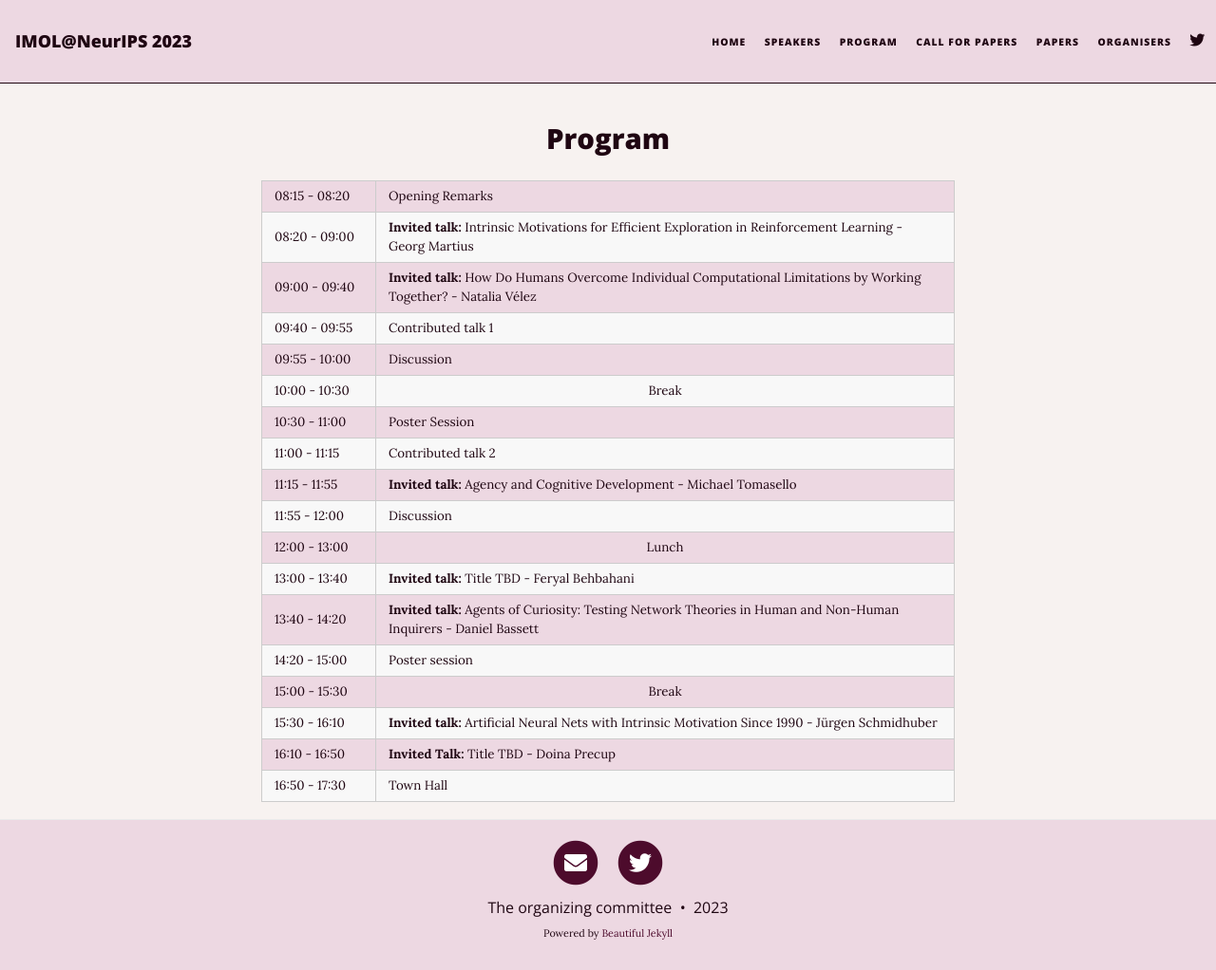
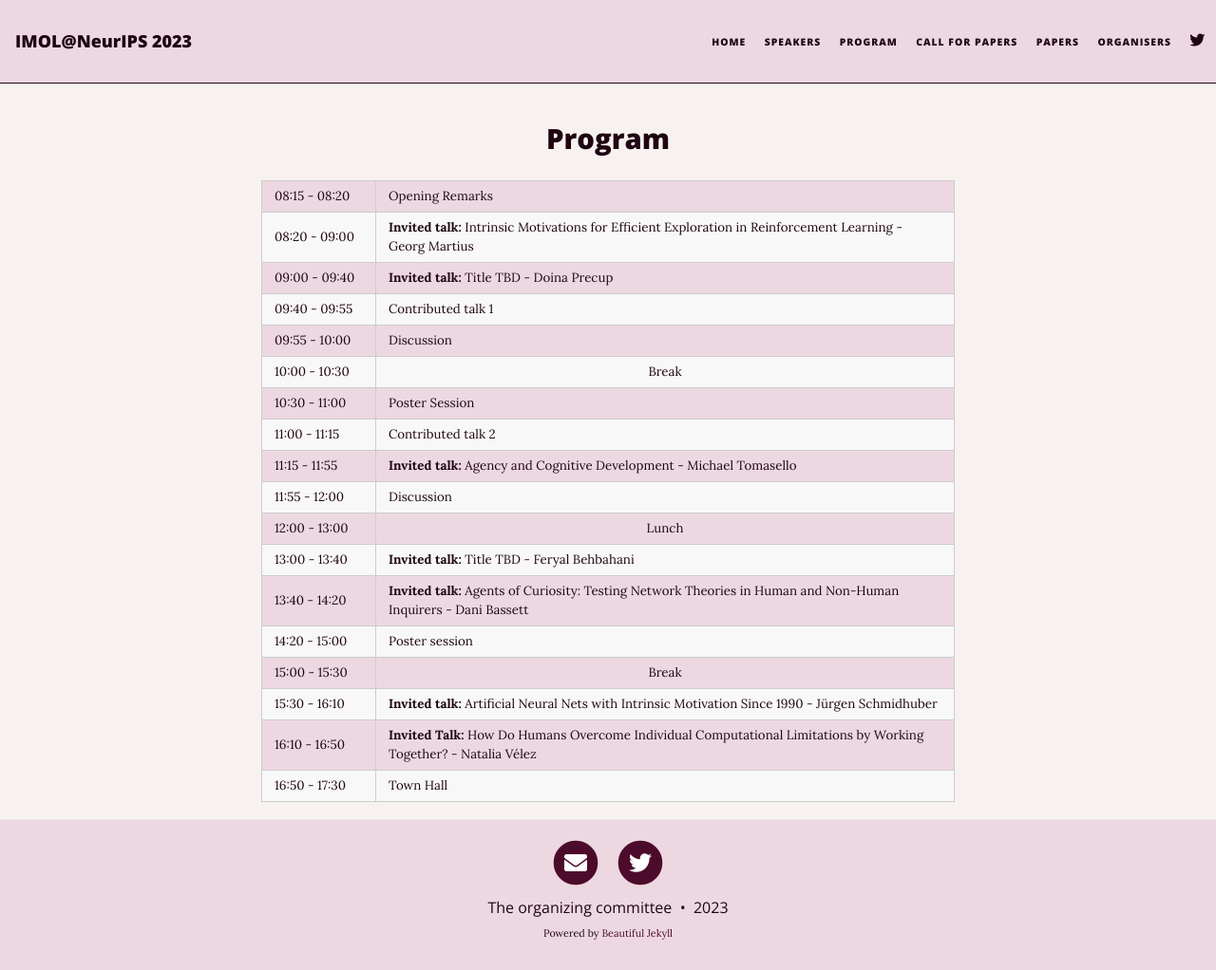
Before and after one commit to nmady/imol-workshop.github.io, a Jekyll site: the page built from program.md, in a window 1280 px wide and 1022 px high. Shown: the whole window at 95% size. Built offline with Jekyll 4.4.1, drawn with Linux system fonts in a browser that asks for light colours; nearby versions of some CDN libraries; some of the changed lines change nothing that is shown.

Commit message:
Update program.md
Fix Doina timing and Dani spelling

```diff
--- a/program.md
+++ b/program.md
@@ -22,7 +22,7 @@
 
   <tr>
     <td>09:00 - 09:40</td>
-    <td><b>Invited talk:</b>  How Do Humans Overcome Individual Computational Limitations by Working Together? - Natalia Vélez</td>
+    <td><b>Invited talk:</b> Title TBD - Doina Precup</td>
   </tr>
 
   <tr>
@@ -70,7 +70,7 @@
 
   <tr>
     <td>13:40 - 14:20</td>
-    <td><b>Invited talk:</b>  Agents of Curiosity: Testing Network Theories in Human and Non-Human Inquirers - Daniel Bassett </td>
+    <td><b>Invited talk:</b>  Agents of Curiosity: Testing Network Theories in Human and Non-Human Inquirers - Dani Bassett </td>
   </tr>
 
   <tr>
@@ -90,7 +90,7 @@
 
   <tr>
     <td>16:10 - 16:50</td>
-    <td><b>Invited Talk:</b> Title TBD - Doina Precup</td>
+    <td><b>Invited Talk:</b> How Do Humans Overcome Individual Computational Limitations by Working Together? - Natalia Vélez</td>
   </tr>
 
   <tr>
```
